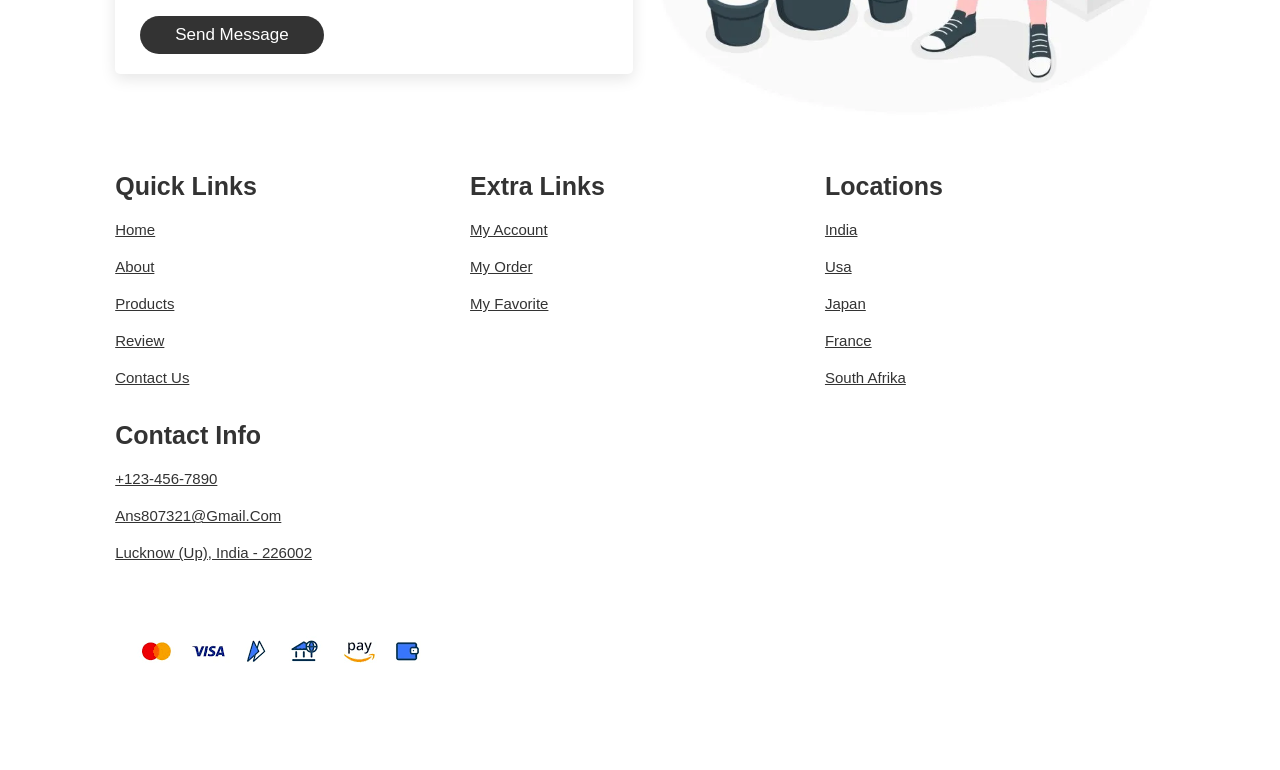
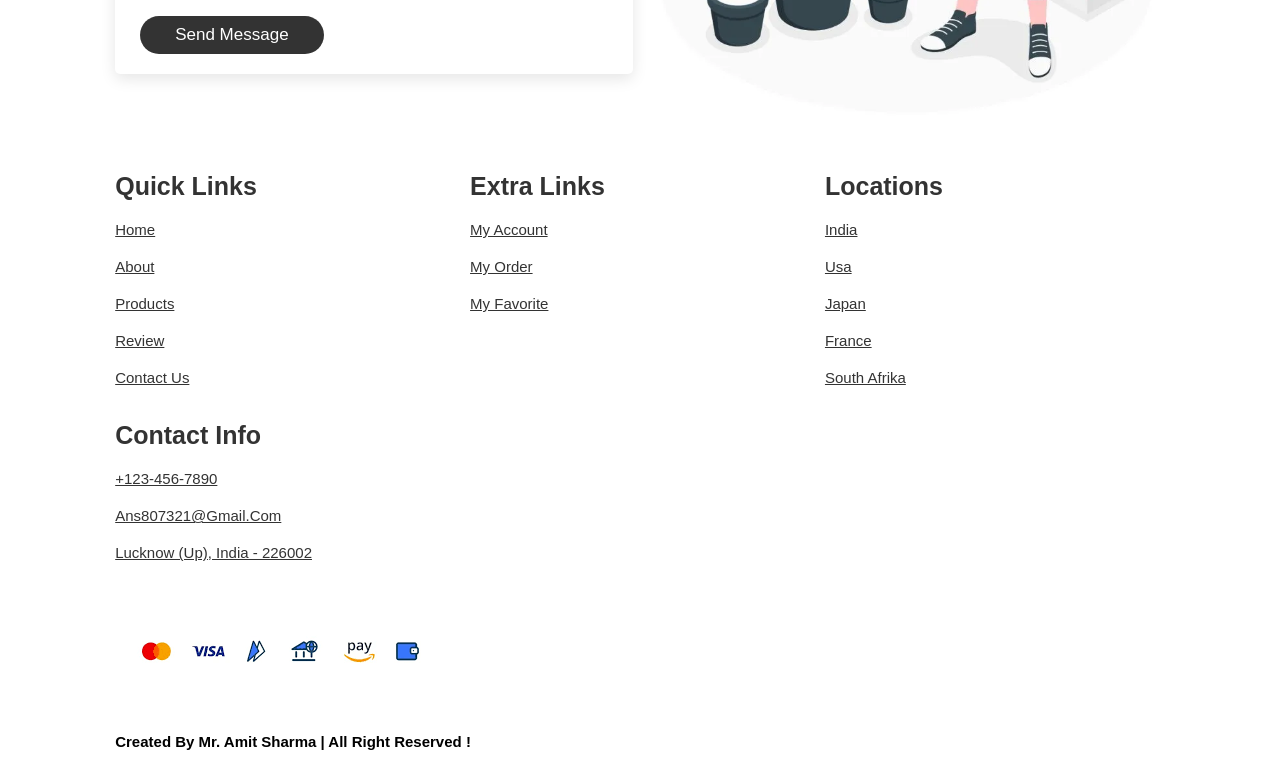
Before and after one commit to amitsharma8429/Flowers.com, a plain HTML site: page index.html in a window 1280 px wide. Shown: the part 4507-5277 px from the top of the page. Drawn offline with Linux system fonts and the light colour scheme.

Commit message:
Update index.html

```diff
--- a/index.html
+++ b/index.html
@@ -476,6 +476,8 @@
 
         </div>
 
+       <h1 class="credit">Created by <span> Mr. Amit Sharma</span> | All right reserved !</h1>
+
     </section>
 
     <!-- Footer Section End -->
```
